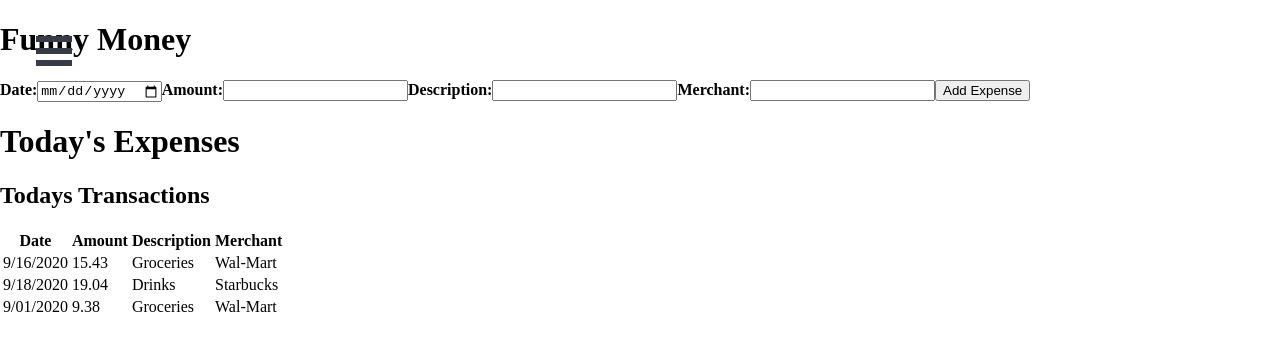
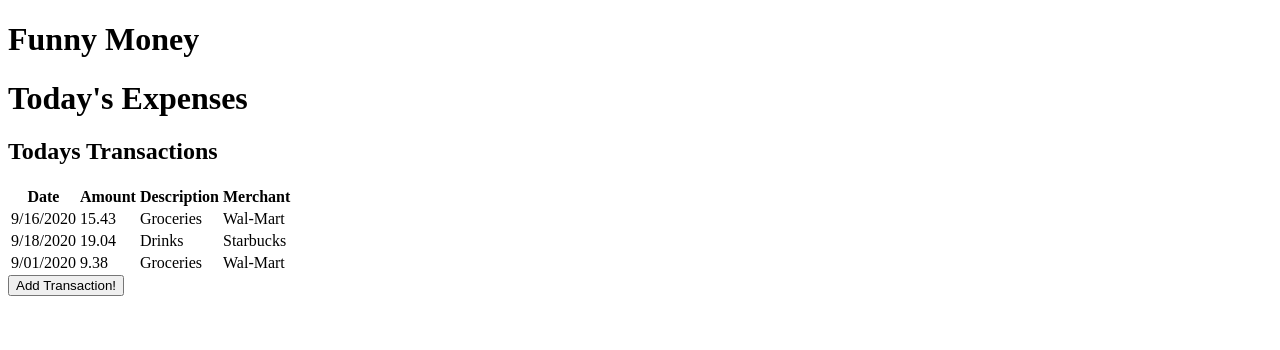
Before and after one commit to DSM12/funnymoney, a React (Create React App) app in the folder client/: page /dashboard in a window 1280 px wide. Shown: the top 350 px of the page. Built offline with nearby package versions, Linux system fonts and the light colour scheme.

Commit message:
created and updated transactions model

```diff
--- a/client/src/components/AddExpenses/index.js
+++ /dev/null
@@ -1,68 +0,0 @@
-import React from "react";
-import API from "../../utils/API";
-
-function AddExpense({Date, Amount, Description, Merchant, handleInputChange, handleFormSubmit, handleExpenseSave }) {
-    return (
-      <form>
-        <div>
-        <label htmlFor="Date">
-                    <strong>Date:</strong>
-                </label>
-                <input
-                    name="Date"
-                    type="Date"
-                    className="form-control"
-                    id="Date"
-                    value={Date}
-                    onChange={handleInputChange}
-                    required
-                />
-        <label htmlFor="Amount">
-                    <strong>Amount:</strong>
-                </label>
-                <input
-                    name="Amount"
-                    type="Text"
-                    className="form-control"
-                    id="Amount"
-                    value={Amount}
-                    onChange={handleInputChange}
-                    required
-                />
-        <label htmlFor="Description">
-                    <strong>Description:</strong>
-                </label>
-                <input
-                    name="Description"
-                    type="Text"
-                    className="form-control"
-                    id="Description"
-                    value={Description}
-                    onChange={handleInputChange}
-                    required
-                />
-        <label htmlFor="Merchant">
-                    <strong>Merchant:</strong>
-                </label>
-                <input
-                    name="Merchant"
-                    type="Text"
-                    className="form-control"
-                    id="Merchant"
-                    value={Merchant}
-                    onChange={handleInputChange}
-                    required
-                />
-                <button
-                onClick={handleFormSubmit}
-                type="submit"
-                className="btn btn-primary"
-                >
-                Add Expense
-              </button>
-        </div>
-  </form>
-  );
-}
-
-export default AddExpense;
--- /dev/null
+++ b/client/src/components/TransactionsModal/index.js
@@ -0,0 +1,114 @@
+import React, { Component } from "react";
+import API from "../../utils/API";
+
+class Modal extends Component {
+    state = {
+        Date: "",
+        Amount: "",
+        Description: "",
+        Merchant: ""
+    };
+
+    handleInputChange = event => {
+        const { name, value } = event.target;
+        this.setState({
+            [name]: value
+        });
+    };
+
+    handleTransactionsSave = Transactions => {
+        const transactions = this.state;
+
+        API.saveTransactions({
+            Date: transactions.Date,
+            Amount: transactions.Amount,
+            Description: transactions.Description,
+            Merchant: transactions.Merchant
+
+        }).then(() => console.log("Transaction created! "));
+    };
+
+    handleFormSubmit = event => {
+        // Preventing the default behavior of the form submit (which is to refresh the page)
+        event.preventDefault();
+
+        console.log(this.state);
+        this.handleTransactionsSave();
+    };
+
+
+    render() {
+        if (!this.props.show) {
+            return null;
+        }
+        return <div>
+            <form>
+                <div className="form-inline">
+                    <label htmlFor="Date">
+                        <strong>Date:</strong>
+                    </label>
+                    <input
+                        name="Date"
+                        type="date"
+                        className="form-control"
+                        id="Date"
+                        value={this.state.Date}
+                        onChange={this.handleInputChange}
+                        required
+                    />
+                </div>
+                <div className="form-inline">
+                    <label htmlFor="Amount">
+                        <strong>Amount:</strong>
+                    </label>
+                    <input
+                        name="Amount"
+                        type="text"
+                        className="form-control"
+                        id="Amount"
+                        value={this.state.Amount}
+                        onChange={this.handleInputChange}
+                        required
+                    />
+                </div>
+                <div className="form-inline">
+                    <label htmlFor="Description">
+                        <strong>Description:</strong>
+                    </label>
+                    <input
+                        name="Description"
+                        type="text"
+                        className="form-control"
+                        id="Description"
+                        value={this.state.Description}
+                        onChange={this.handleInputChange}
+                        required
+                    />
+                </div>
+                <div className="form-inline">
+                    <label htmlFor="Merchant">
+                        <strong>Merchant:</strong>
+                    </label>
+                    <input
+                        name="Merchant"
+                        type="text"
+                        className="form-control"
+                        id="Merchant"
+                        value={this.state.Merchant}
+                        onChange={this.handleInputChange}
+                        required
+                    />
+                </div>
+            </form>
+
+            <button
+                onClick={this.handleFormSubmit}
+            >
+                Add Transaction!
+        </button>
+        </div>;
+    }
+}
+
+
+export default Modal;
--- a/client/src/pages/Dashboard.js
+++ b/client/src/pages/Dashboard.js
@@ -1,38 +1,22 @@
 import React, { Component } from "react";
-import AddExpenses from "../components/AddExpenses";
+import TransactionsModal from "../components/TransactionsModal";
 import TodayHeader from "../components/TodayHeader";
 import TodayJumbotron from "../components/TodayJumbotron";
-// import Nav from "../components/Nav";
 import TodaysTransactions from "../components/TodaysTransactions";
-import ReactDOM from "react-dom";
-import SideBar from "../components/Sidebar";
-import API from "../utils/API";
+// import SideBar from "../components/Sidebar";
 
 class Dashboard extends Component {
   state = {
-      Date: "01/01/2019",
-      Amount: "11.54",
-      Description: "Duh",
-      Merchant: "Over here",
-    }
-
-    handleExpenseSave = () => {
-      const expense = this.state;
-      console.log(JSON.stringify(expense));
-      API.saveAddEx({
-        Date: expense.Date,
-        Amount: expense.Amount,
-        Description: expense.Description,
-        Merchant: expense.Merchant
-      }).then(() => console.log("Expense created"));
+    Date: "",
+    Amount: "",
+    Description: "",
+    Merchant: "",
   };
 
-    handleFormSubmit = event => {
-      // Preventing the default behavior of the form submit (which is to refresh the page)
-      event.preventDefault();
-      // this.props.onClose && this.props.onClose(event);
-      console.log(this.state);
-      this.handleExpenseSave();
+  showModal = e => {
+    this.setState({
+      show: !this.state.show
+    });
   };
 
   handleInputChange = event => {
@@ -42,33 +26,39 @@ class Dashboard extends Component {
     const Amount = event.target.Amount;
     const Description = event.target.Description;
     const Merchant = event.target.Merchant;
+  }
+
+
+  handleFormSubmit = event => {
+    // Preventing the default behavior of the form submit (which is to refresh the page)
+    event.preventDefault();
+
+    console.log(this.state);
+
+
+    this.setState({
+      Date: "",
+      Amount: "",
+      Description: "",
+      Merchant: "",
+    });
   };
 
-    // handleFormSubmit = event => {
-    //   // Preventing the default behavior of the form submit (which is to refresh the page)
-    //   event.preventDefault();
-    //   this.setState({
-    //     Date: "",
-    //     Amount: "",
-    //     Description: "",
-    //     Merchant: ""
-    //   });
-    //   API.saveAddEx(this.state)
-    //   .then(() => {
-    //       console.log(this.state);
-    //   })
-    // };
+
 
   render() {
     return (
       <div>
         <h1>Funny Money</h1>
-          <SideBar />
-          {/* <Nav /> */}
-          <AddExpenses handleFormSubmit={this.handleFormSubmit} />
+        {/* <SideBar /> */}
         <TodayHeader />
         <TodayJumbotron />
         <TodaysTransactions />
+        <TransactionsModal show={this.state.show} onClose={this.showModal} />
+        <button onClick={e => {
+          this.showModal();
+        }}
+        > Add Transaction! </button>
       </div>
     );
   }
--- a/client/src/pages/Home.js
+++ b/client/src/pages/Home.js
@@ -1,7 +1,7 @@
 import React, { Component } from "react";
 import Login from "../components/Login";
 import Modal from "../components/Modal";
-import Dashboard from "./Dashboard"
+
 
 class Home extends Component {
   state = {
@@ -19,9 +19,7 @@ class Home extends Component {
     });
   };
 
-  // onClose = e => {
-  //   this.props.onClose && this.props.onClose(e);
-  // };
+
 
   handleInputChange = event => {
     // Getting the value and name of the input which triggered the change
--- a/client/src/utils/API.js
+++ b/client/src/utils/API.js
@@ -17,8 +17,8 @@ export default {
   saveUser: function(userData) {
     return axios.post("/api/CreateNewAcct", userData);
   },
-  saveAddEx: function(addexData) {
-    console.log(addexData);
-    return axios.post("/api/transactions", addexData);
+  saveTransactions: function(transactionsData) {
+    console.log(transactionsData);
+    return axios.post("/api/transactions", transactionsData);
   }
 };
```
Also changed, not shown: 2 other files (tests, documents, lock files or other folders). Lines whose indentation alone changed are shown as unchanged.
